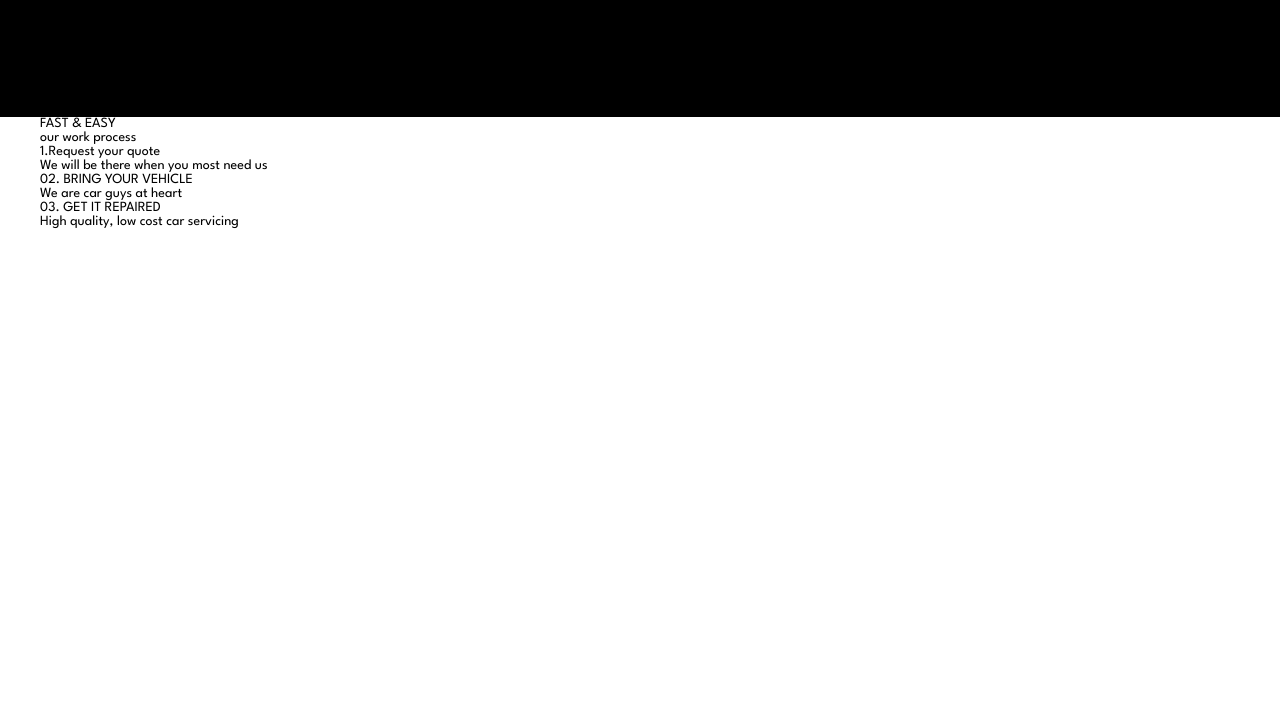
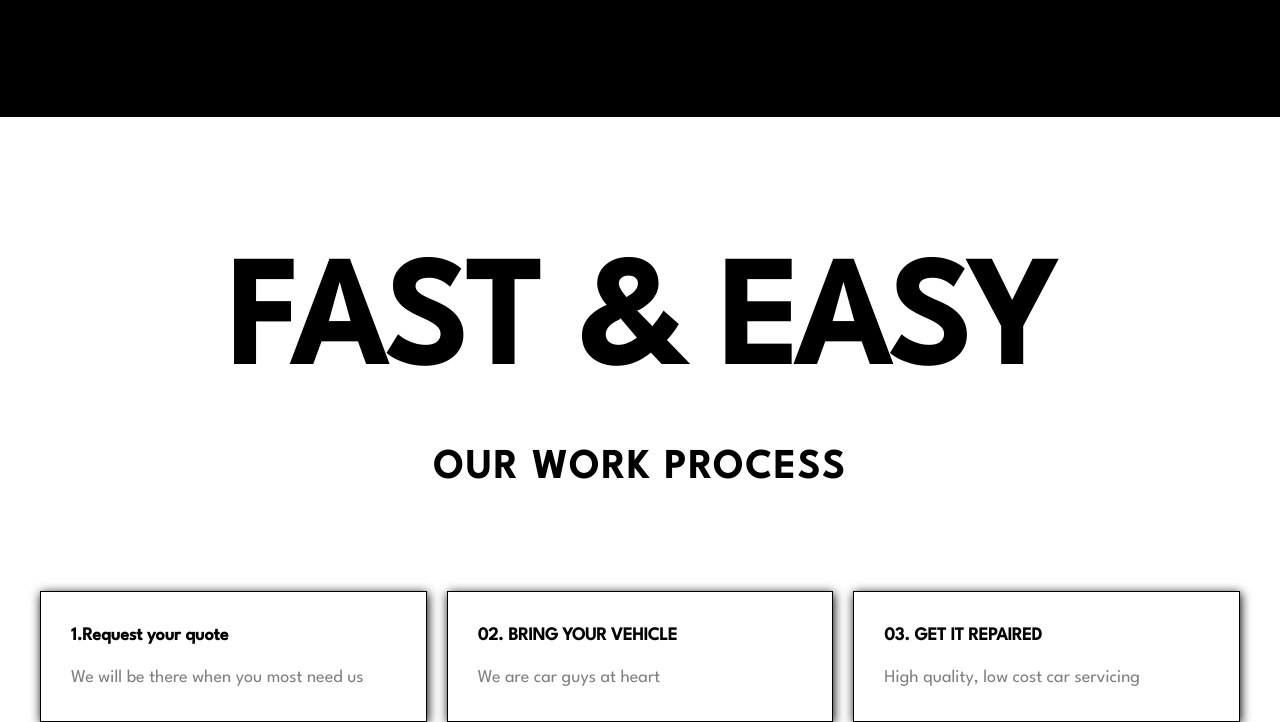
Before and after one commit to Figlinton/Front-end, a plain HTML site: page HTML-CSS/CarsLayout/index.html in a window 1280 px wide. Shown: the part 2227-2949 px from the top of the page. Before the commit the page ends 2456 px from the top, so only its background shows below. Drawn offline with Linux system fonts and the light colour scheme.

Commit message:
Add files via upload

```diff
--- a/HTML-CSS/CarsLayout/css/style.css
+++ b/HTML-CSS/CarsLayout/css/style.css
@@ -330,3 +330,55 @@ body {
         align-items: center;
     }
 }
+
+
+.process {
+    margin-top: 100px;
+}
+
+.process__wrapper {
+
+}
+.process__wrapper h2 {
+    text-align: center;
+    font-size: 150px;
+    line-height: 222px;
+    font-weight: 900;
+}
+
+.process__text {
+    text-align: center;
+    font-size: 40px;
+    line-height: 60px;
+    font-weight: 600;
+    letter-spacing: 3px;
+    text-transform: uppercase;
+    margin-bottom: 92px;
+}
+
+
+.process__cards {
+    display: grid;
+    grid-template-columns: 1fr 1fr 1fr;
+    column-gap: 20px;
+}
+
+.process_card {
+    padding: 30px;
+    border: 1px solid #000;
+    box-shadow: 1px 2px 10px rgba(0, 0, 0.3);
+}
+
+.process_card h3 {
+    font-size: 18px;
+    line-height: 27px;
+    font-weight: 700;
+    margin-bottom: 15px;
+}
+
+.process_card p {
+    font-size: 18px;
+    line-height: 27px;
+    font-weight: 400;
+    color: gray;
+}
```
